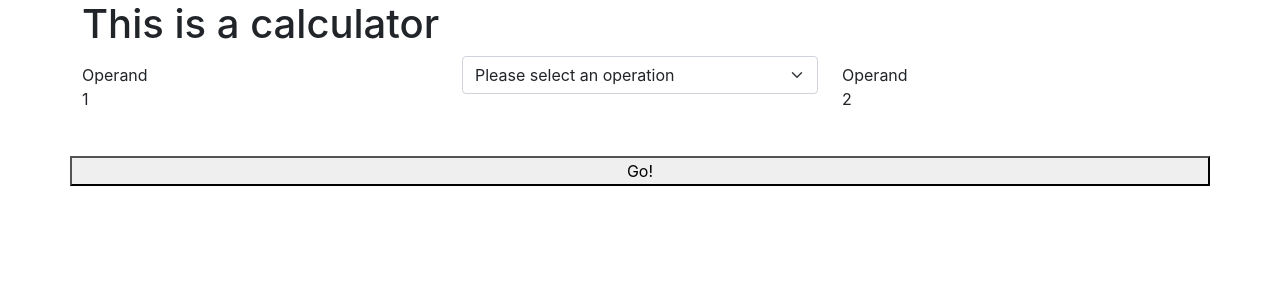
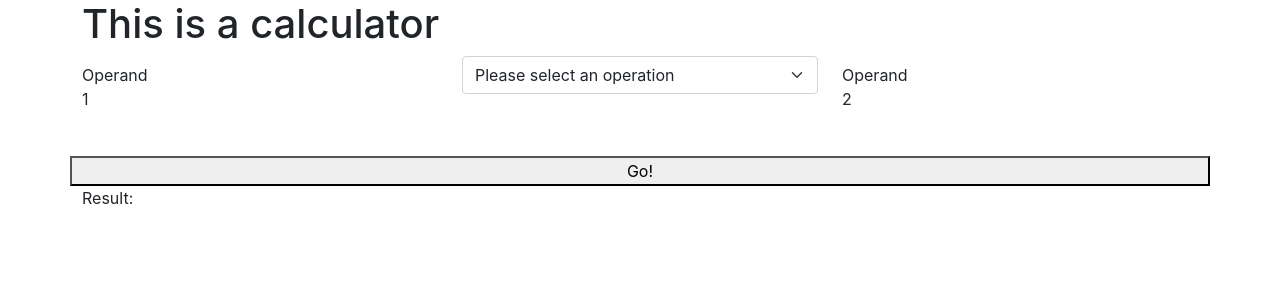
Before and after one commit to phuquy007/calculator-001-app, a React (Create React App) app: page / in a window 1280 px wide. Shown: the top 300 px of the page. Built offline with nearby package versions, Linux system fonts and the light colour scheme.

Commit message:
Added result conpoment

```diff
--- a/src/App.js
+++ b/src/App.js
@@ -1,9 +1,11 @@
 import React, { useState } from "react";
 import CalculatorFormPtr18 from "./Components/CalculatorFormPtr18/CalculatorFormPtr18"
+import ResultDisplay from "./Components/ResultDisplayPtr18/ResultDisplayPtr18"
 
 function App() {
 
   const [equation, setEquation] = useState({});
+  const [result, setResult] = useState();
 
   function updateEquation(e) {
     setEquation({
@@ -16,7 +18,7 @@ function App() {
     switch(equation.operation){
       case "add":
         //Do Add
-        console.log("Result: " + (parseFloat(equation.operand1) + parseFloat(equation.operand2)));
+        setResult(parseFloat(equation.operand1) + parseFloat(equation.operand2));
         break;
       default:
         console.log("Sorry we don't do that here...");
@@ -28,6 +30,7 @@ function App() {
     <div className="App">
       <h1>This is a calculator</h1>
       <CalculatorFormPtr18 update={updateEquation} action={doOperation}/>
+      <ResultDisplay result={result} />
     </div>
   );
 }
--- /dev/null
+++ b/src/Components/ResultDisplayPtr18/ResultDisplayPtr18.js
@@ -0,0 +1,13 @@
+import React from "react";
+
+function ResultDisplay(props){
+    return(
+        <div className="row">
+            <div className="col-12">
+                Result: {props.result}
+            </div>
+        </div>
+    )
+}
+
+export default ResultDisplay;
```
